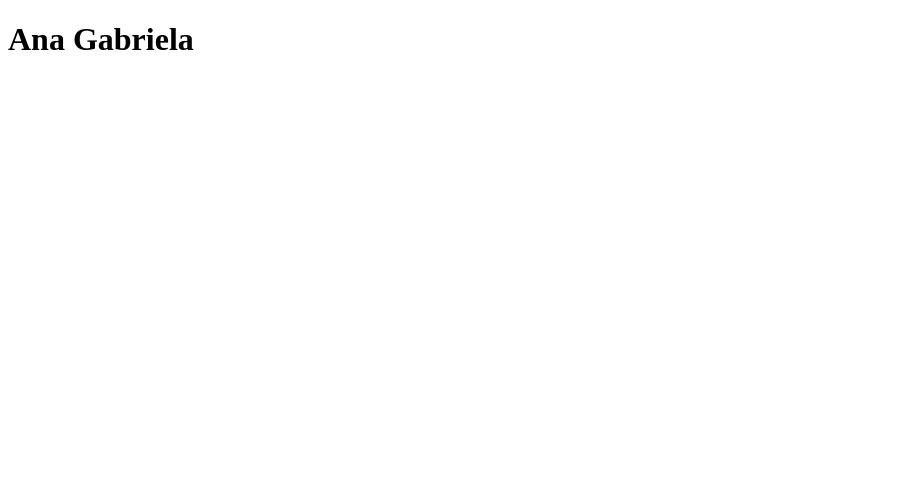
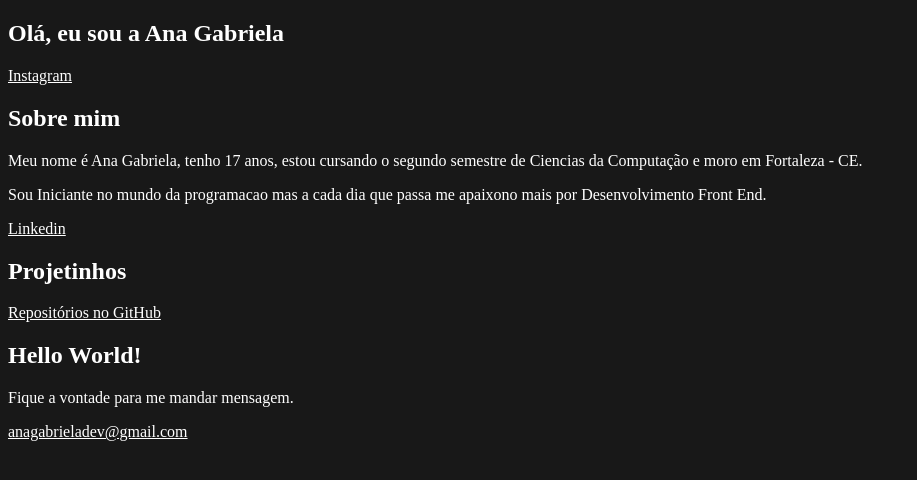
Before and after one commit to AnaGabrielaDev/portfolio, a plain HTML site: page index.html in a window 1280 px wide. Shown: the whole page, without its empty margins (0-917 px from the left). Drawn offline with Linux system fonts and the light colour scheme.

Commit message:
🎉	:tada:	initial commit

```diff
--- /dev/null
+++ b/css/style.css
@@ -0,0 +1,6 @@
+body{
+    background-color: #181818;
+}
+h1, h2, p, a {
+    color: white;
+}
--- a/index.html
+++ b/index.html
@@ -5,9 +5,51 @@
     <meta http-equiv="X-UA-Compatible" content="IE=edge">
     <meta name="viewport" content="width=device-width, initial-scale=1.0">
     <title>Portfolio</title>
+    <link rel="stylesheet" href="css/style.css">
 </head>
 <body>
-    <h1>Ana Gabriela</h1>
+    <header>
+
+    </header>
+    <main>
+        <section>
+            <div>
+                <h2> Olá, eu sou a Ana Gabriela</h2>
+                <a href="https://www.instagram.com/aninha_gabrielah/" rel="noopener noreferrer" target="_blank">   Instagram
+                </a>
+            </div>
+        </section>
+        <section>
+            <div>
+                <h2>Sobre mim</h2>
+                <p>
+                    Meu nome é Ana Gabriela, tenho 17 anos, estou cursando o segundo semestre de Ciencias da Computação e moro em Fortaleza - CE.
+                </p>
+                <p>
+                    Sou Iniciante no mundo da programacao mas a cada dia que passa me apaixono mais por Desenvolvimento Front End.
+                </p>
+                <div>
+                    <a href="https://www.linkedin.com/in/anagabrieladasilvab/" rel="noopener noreferrer" target="_blank">
+                    Linkedin
+                    </a>
+                </div>
+            </div>
+        </section>
+        <section>
+            <div>
+                <h2>Projetinhos</h2>
+                <!--input some projects here-->
+            </div>
+            <a href="https://github.com/AnaGabrielaDev" target="_blank" rel="noopener noreferrer">Repositórios no GitHub</a>
+        </section>
+    </main>
+    <footer>
+        <h2>Hello World!</h2>
+        <p>Fique a vontade para me mandar mensagem.</p>
+        <a href="mailto:anagabrieladev@gmail.com@?Subject=Título%20da%20mensagem">
+            <span>anagabrieladev@gmail.com</span>
+        </a>
+    </footer>
 
 </body>
 </html>
```
